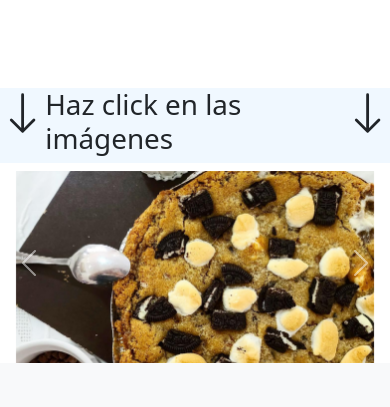
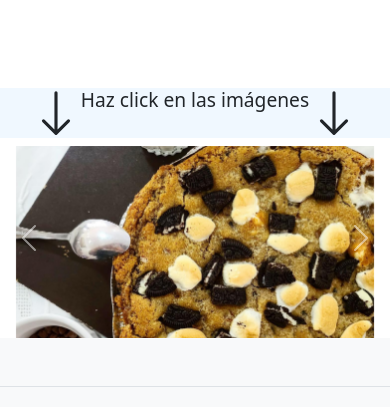
Before and after one commit to rachiri1/CoderHouse-ProbandoBootstrap, a website: page index.html in a window 390 px wide. Shown: the part 437-844 px from the top of the page. Drawn offline with nearby package versions, Linux system fonts and the light colour scheme.

Commit message:
Edicion index y productos

```diff
--- a/SCSS/_responsive.scss
+++ b/SCSS/_responsive.scss
@@ -29,12 +29,16 @@
   }
 
   img.productos {
-    margin-top: 25%;
+    margin-top: 20%;
     margin-left: 25%;
   }
 
   p.productos {
     font-size: xx-small;
+  }
+
+  h5.textoClick {
+    font-size: larger;
   }
 }
 
--- a/SCSS/origen.scss
+++ b/SCSS/origen.scss
@@ -32,6 +32,7 @@ div.clickImagenes {
   flex-direction: row;
   justify-content: center;
   background-color: aliceblue;
+  font-size: medium;
 }
 
 .imgCarrusel {
--- a/index.html
+++ b/index.html
@@ -102,7 +102,7 @@
           d="M8 1a.5.5 0 0 1 .5.5v11.793l3.146-3.147a.5.5 0 0 1 .708.708l-4 4a.5.5 0 0 1-.708 0l-4-4a.5.5 0 0 1 .708-.708L7.5 13.293V1.5A.5.5 0 0 1 8 1z"
         />
       </svg>
-      <h5 class="display-6">Haz click en las imágenes</h5>
+      <h5 class="display-6 textoClick">Haz click en las imágenes</h5>
 
       <svg
         xmlns="http://www.w3.org/2000/svg"
```
Also changed, not shown: CSS/styles.css.
